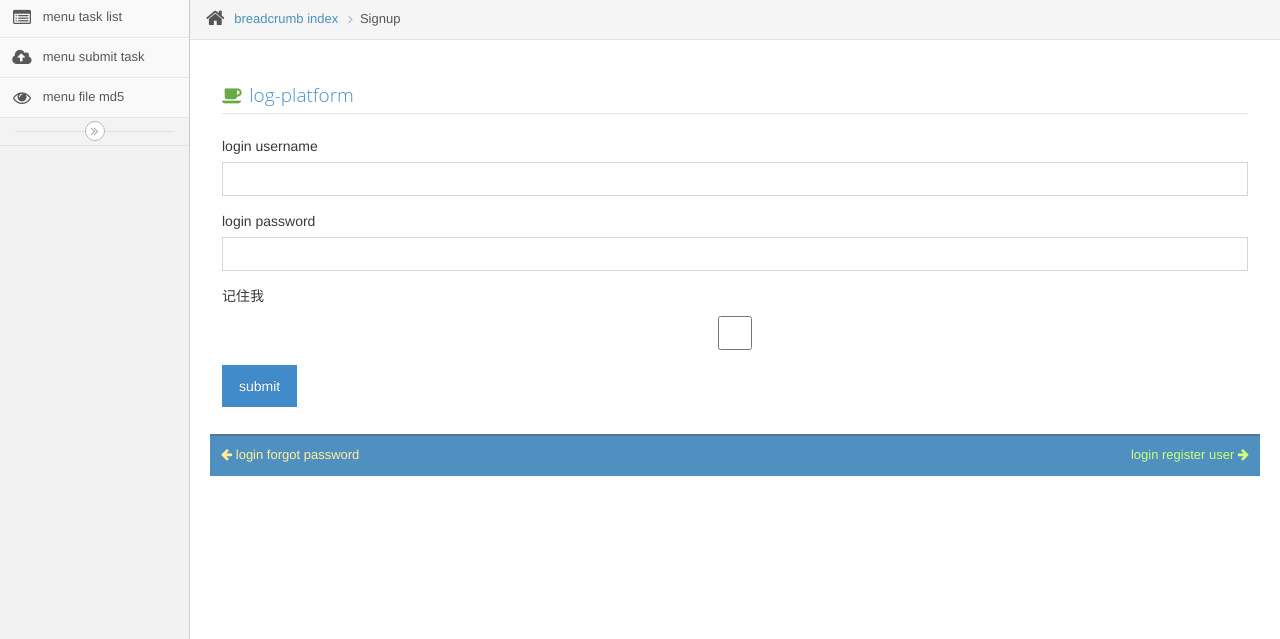
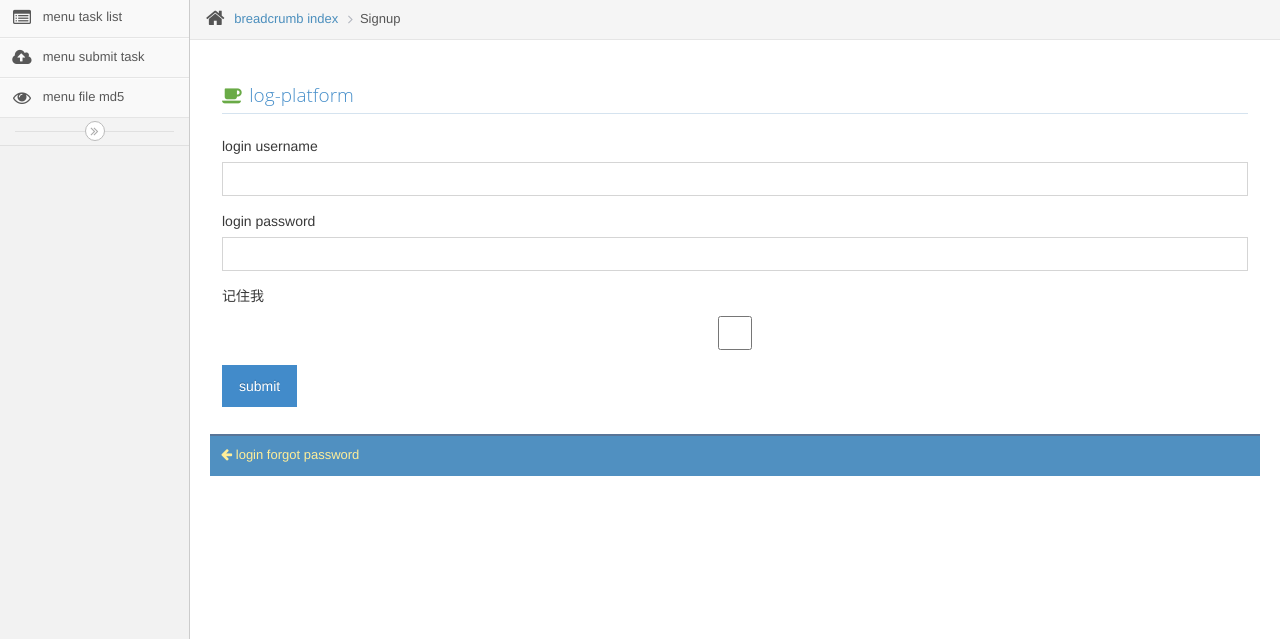
Before and after one commit to leoMeee/wyzc-walle, a Yii app: template views/site/login.php in a window 1280 px wide. Shown: the part 46-685 px from the top of the page. Run offline with PHP 8.4 and a stand-in for Yii, Linux system fonts and the light colour scheme; the template is opened without the code that fills it, so the values that code supplies are empty; form fields are guessed from the names that the template uses; some libraries are stand-ins or nearby versions.

Commit message:
关闭前台注册功能,只能在后台添加用户

```diff
--- a/models/forms/AddUserForm.php
+++ b/models/forms/AddUserForm.php
@@ -49,6 +49,7 @@ class AddUserForm extends Model {
             // 给默认头像
             $user->status = User::STATUS_ACTIVE;
             $user->avatar = 'default.jpg';
+            $user->is_email_verified = 1;
 
             if ($user->save()) {
                 return $user;
--- a/views/site/login.php
+++ b/views/site/login.php
@@ -42,12 +42,12 @@ $this->params['breadcrumbs'][] = $this->title;
                 </a>
             </div>
 
-            <div>
-                <a href="<?= Url::to('@web/site/signup') ?>" class="user-signup-link">
-                    <?= yii::t('w','login register user')?>
-                    <i class="icon-arrow-right"></i>
-                </a>
-            </div>
+<!--            <div>-->
+<!--                <a href="--><?//= Url::to('@web/site/signup') ?><!--" class="user-signup-link">-->
+<!--                    --><?//= yii::t('w','login register user')?>
+<!--                    <i class="icon-arrow-right"></i>-->
+<!--                </a>-->
+<!--            </div>-->
         </div>
 
     </div><!-- /widget-body -->
```
Also changed, not shown: controllers/UserController.php (+5 -5 lines).
